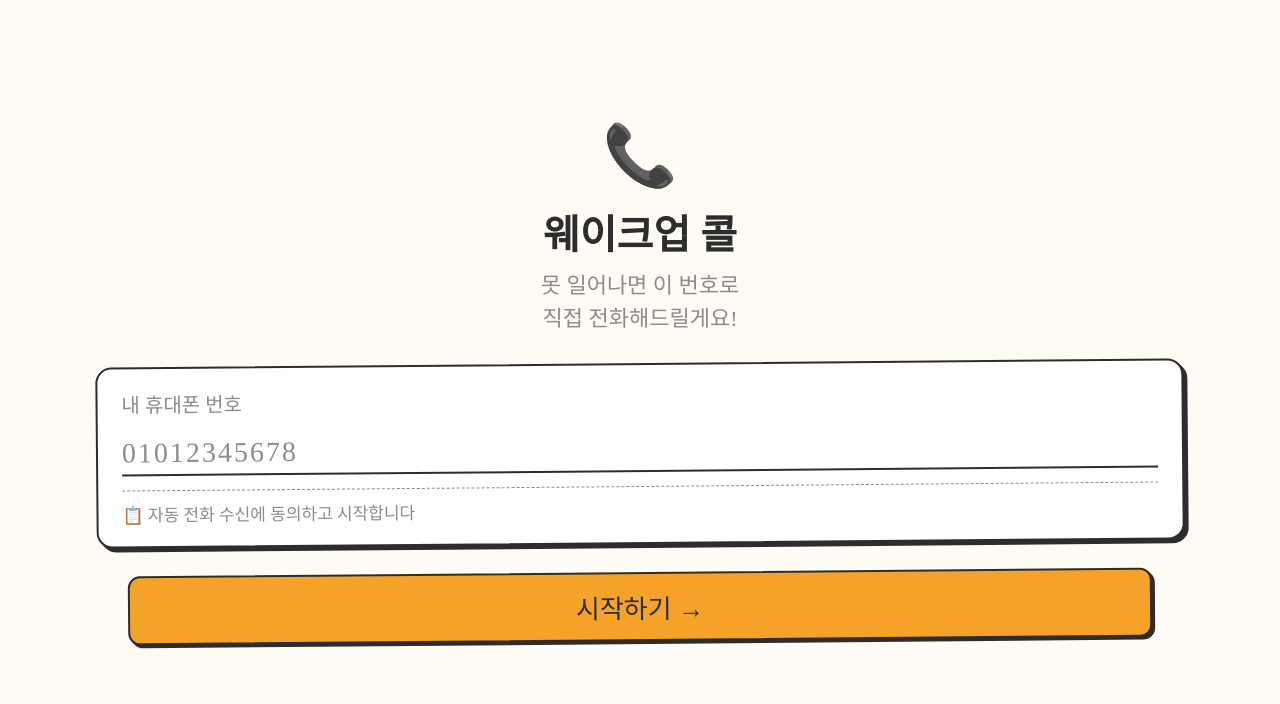
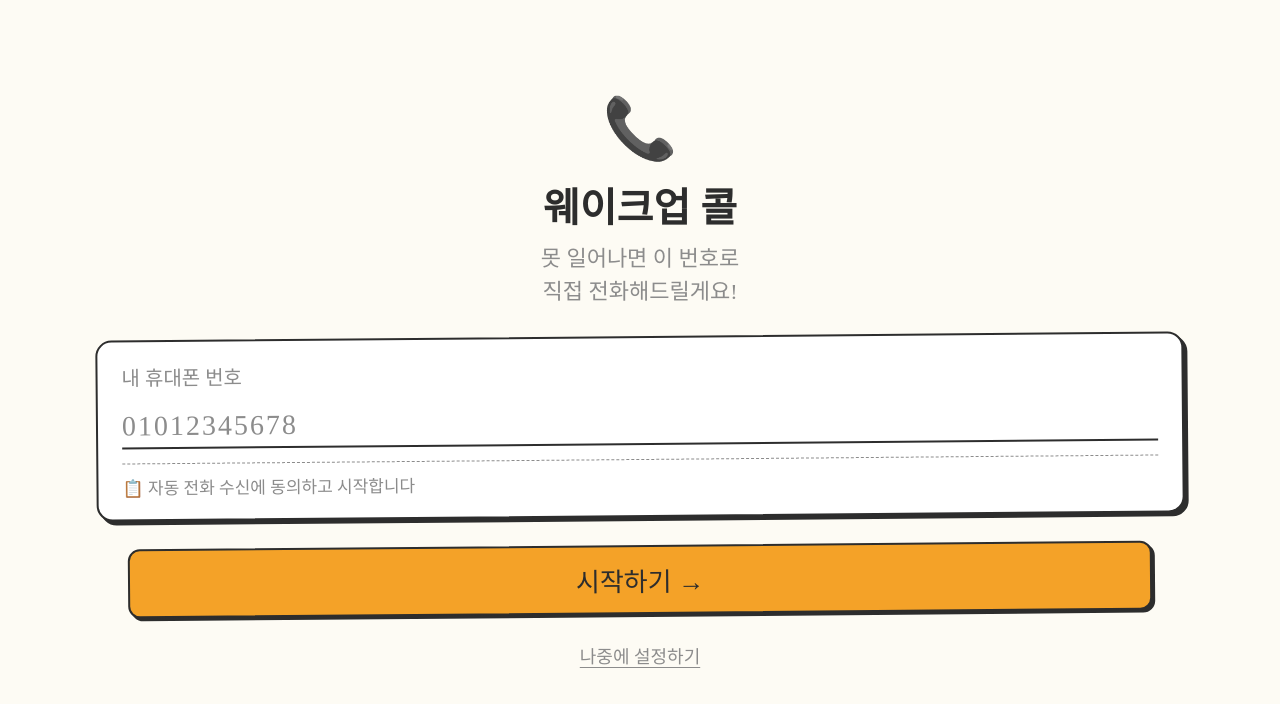
Before and after one commit to guhakim/WakeUp-Call, a React (Vite) app in the folder app/: page / in a window 1280 px wide. Shown: the top 704 px of the page. Built offline with nearby package versions, Linux system fonts and the light colour scheme; no server answers; a web font is replaced by a local one.

Commit message:
feat: 전화번호 설정 화면에 나중에 설정하기 버튼 추가

```diff
--- a/app/src/App.jsx
+++ b/app/src/App.jsx
@@ -61,7 +61,7 @@ export default function App() {
   return (
     <>
       {screen === 'setup' && (
-        <PhoneSetup onDone={handlePhoneSetupDone} />
+        <PhoneSetup onDone={handlePhoneSetupDone} onSkip={() => setScreen('home')} />
       )}
       {screen === 'home' && (
         <Home onNavigate={setScreen} onAlarmFired={handleAlarmFired} rewards={rewards} />
--- a/app/src/screens/PhoneSetup.css
+++ b/app/src/screens/PhoneSetup.css
@@ -47,6 +47,17 @@
   margin-top: 2px;
 }
 
+.setup-skip {
+  font-family: var(--font-main);
+  font-size: 18px;
+  color: var(--ink-light);
+  background: none;
+  border: none;
+  cursor: pointer;
+  text-decoration: underline;
+  text-underline-offset: 4px;
+}
+
 .setup-notice {
   font-size: 17px;
   color: var(--ink-light);
--- a/app/src/screens/PhoneSetup.jsx
+++ b/app/src/screens/PhoneSetup.jsx
@@ -1,7 +1,7 @@
 import { useState } from 'react'
 import './PhoneSetup.css'
 
-export default function PhoneSetup({ onDone }) {
+export default function PhoneSetup({ onDone, onSkip }) {
   const [phone, setPhone] = useState('')
   const [error, setError] = useState('')
 
@@ -48,6 +48,10 @@ export default function PhoneSetup({ onDone }) {
       <button className="btn" onClick={handleSubmit}>
         시작하기 →
       </button>
+
+      <button className="setup-skip" onClick={onSkip}>
+        나중에 설정하기
+      </button>
     </div>
   )
 }
```
